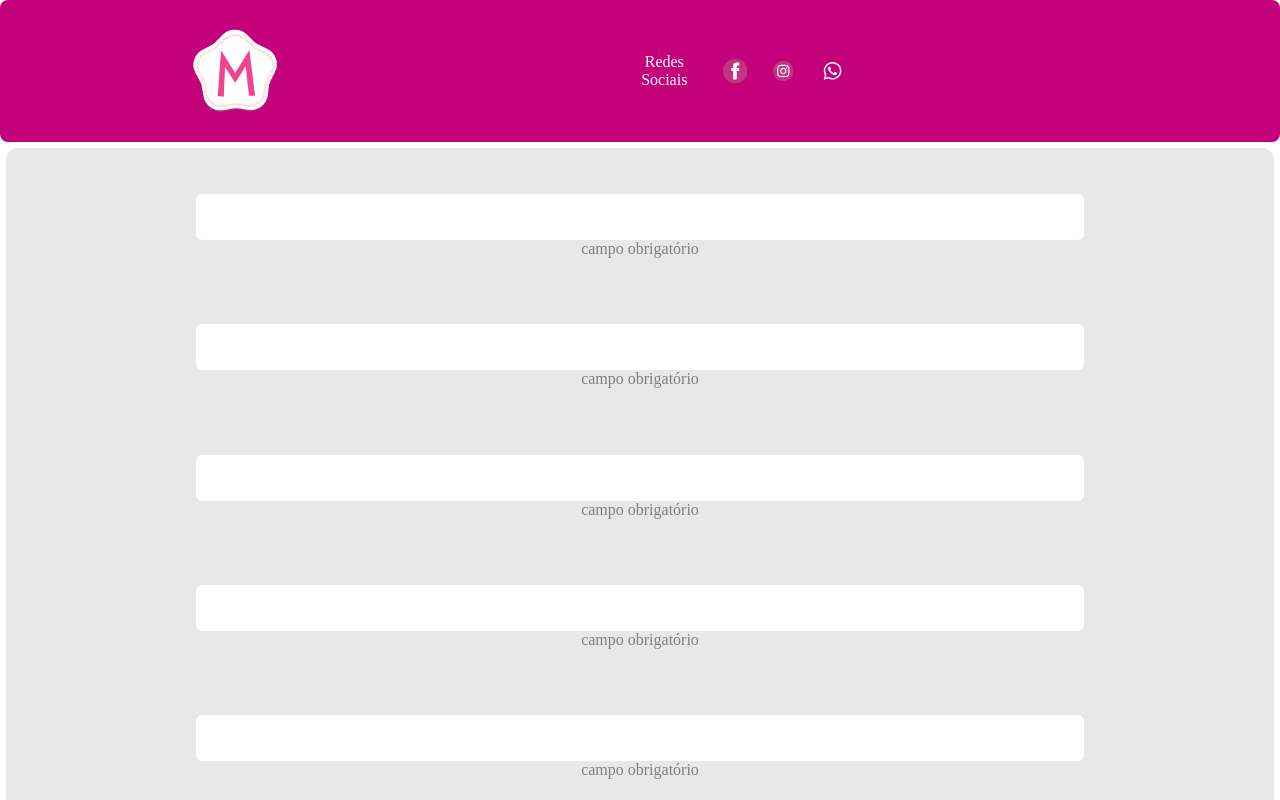
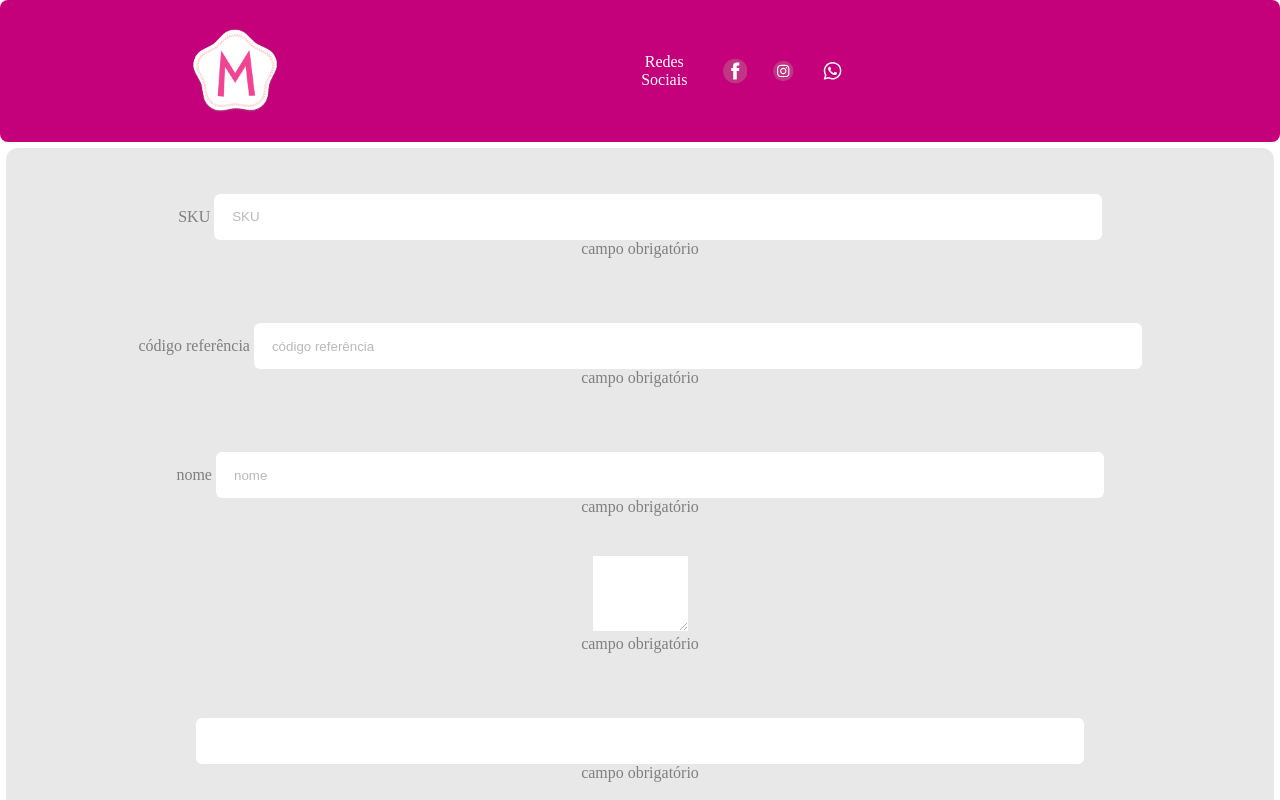
Before and after one commit to kewensilva/webMilli, a React (Vite) app in the folder front/: page /cadastro in a window 1280 px wide. Built offline with nearby package versions, Linux system fonts and the light colour scheme.

Commit message:
feat: upgrade footer and page register

```diff
--- a/front/src/components/Footer/footer.tsx
+++ b/front/src/components/Footer/footer.tsx
@@ -28,11 +28,11 @@ background-color: var(--bg-header);
 flex-direction: column;
 `;
 
-const FooterColumns = styled.section`
-  list-style-type: none;
-  padding: 0;
-  margin: 0;
-  `
+// const FooterColumns = styled.section`
+//   list-style-type: none;
+//   padding: 0;
+//   margin: 0;
+//   `
 const FooterTop = styled.section`
 display: flex;
 align-items: center;
@@ -59,6 +59,19 @@ const FooterLogo = styled.a`
     height: 60px;
   }
 `
+const FooterBottom = styled.div`
+  display: flex;
+  justify-content: center;
+  gap: 20px;
+  flex-wrap: wrap;
+  span{
+    display: flex;
+    justify-content: center;
+    align-items: center;
+    justify-items: center;
+    font-size: 24px;
+  }
+`
 export default function Footer() {
   return (
     <TagFooter>
@@ -78,10 +91,10 @@ export default function Footer() {
               <LogoInstagram />
             </a>
           </FooterLinks>
-          <FooterColumns>
-
-          </FooterColumns>
         </FooterTop>
+        <FooterBottom>
+          <span>&copy; 2023 - Milli Sapatilhas - CNPJ - 35.295.937/0001-16 </span>
+        </FooterBottom>
       </ContainerFooter>
     </TagFooter>
   )
--- a/front/src/pages/Register.tsx
+++ b/front/src/pages/Register.tsx
@@ -41,23 +41,23 @@ export default function Register() {
             <Header />
             <Container>
                 <div className="form">
-                    <label> </label>
-                    <input type="text" placeholder="" />
+                    <label>SKU </label>
+                    <input type="text" placeholder="SKU" />
+                    <p> campo obrigatório</p>
+                </div>
+                <div className="form">
+                    <label>código referência </label>
+                    <input type="text" placeholder="código referência" />
+                    <p> campo obrigatório</p>
+                </div>
+                <div className="form">
+                    <label> nome </label>
+                    <input type="text" placeholder="nome" />
                     <p> campo obrigatório</p>
                 </div>
                 <div className="form">
                     <label> </label>
-                    <input type="text" placeholder="" />
-                    <p> campo obrigatório</p>
-                </div>
-                <div className="form">
-                    <label> </label>
-                    <input type="text" placeholder="" />
-                    <p> campo obrigatório</p>
-                </div>
-                <div className="form">
-                    <label> </label>
-                    <input type="text" placeholder="" />
+                    <textarea name="" id="" cols="10" rows="5"/>
                     <p> campo obrigatório</p>
                 </div>
                 <div className="form">
```
